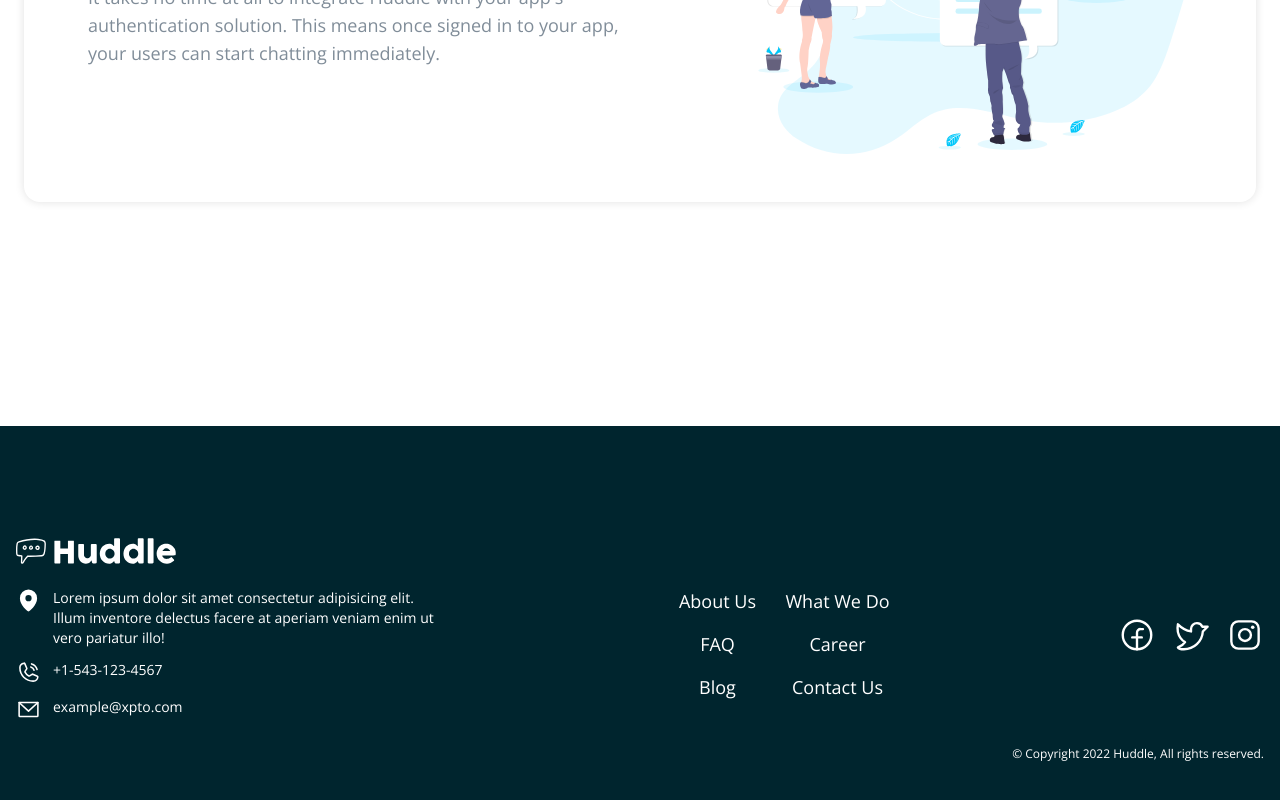
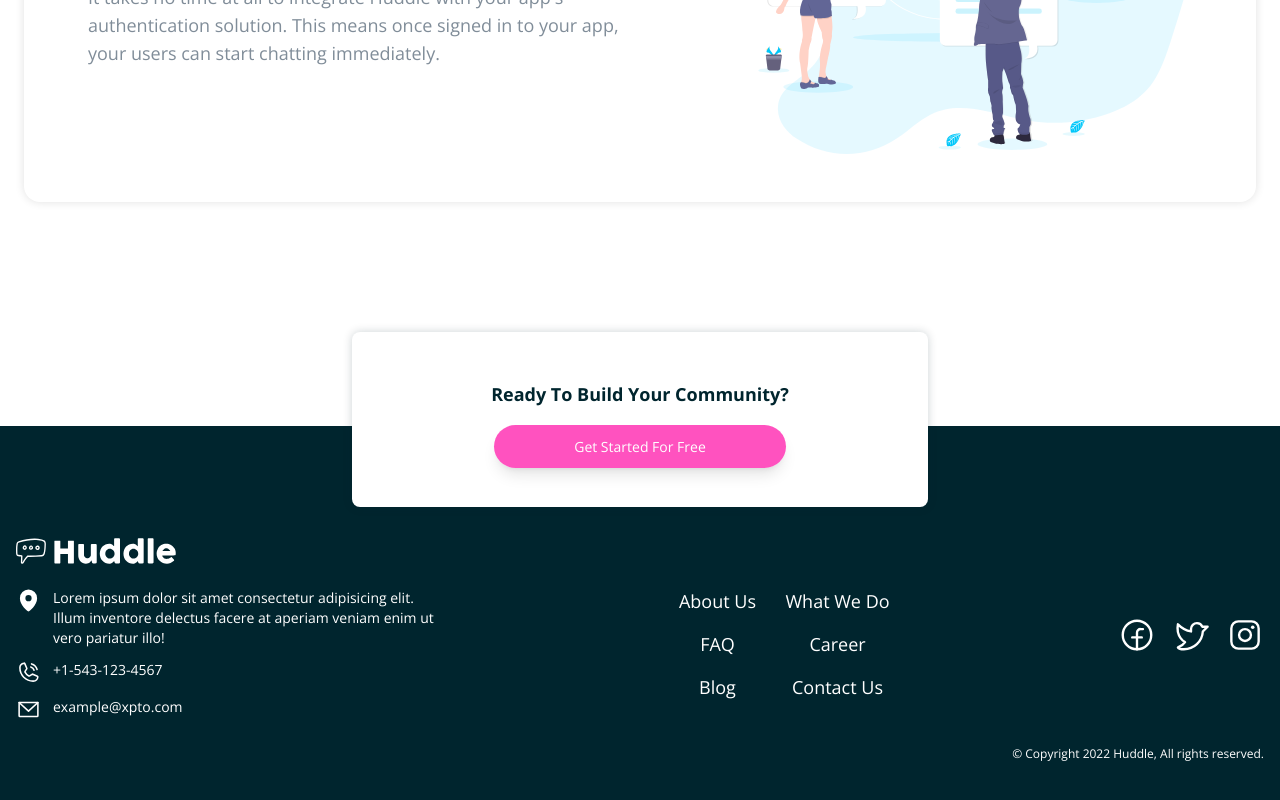
Before and after one commit to rafaelwillen/huddle-landing-page, a React (Vite) app: page / in a window 1280 px wide. Shown: the part 1928-2728 px from the top of the page. Built offline with nearby package versions, Linux system fonts and the light colour scheme.

Commit message:
Add the floating CTA card

```diff
--- /dev/null
+++ b/src/components/sections/FloatingCard.tsx
@@ -0,0 +1,19 @@
+const FloatingCard = () => {
+  return (
+    <div
+      className="capitalize text-center bg-white floating-card-shadow
+    rounded-lg absolute text-darkCyan py-12 -top-[15%] lg:-top-[25%]
+    left-1/2 w-11/12 max-w-xl -translate-x-1/2"
+    >
+      <p className="font-bold text-lg mb-6">Ready to build your community?</p>
+      <a
+        href="#"
+        className="bg-primary px-12 py-3 text-white text-sm rounded-full shadow-lg lg:px-20 "
+      >
+        Get Started For Free
+      </a>
+    </div>
+  );
+};
+
+export default FloatingCard;
--- a/src/components/sections/Footer.tsx
+++ b/src/components/sections/Footer.tsx
@@ -7,11 +7,13 @@ import {
   TwitterLogo,
 } from "phosphor-react";
 import logo from "../../assets/images/logo-white.svg";
+import FloatingCard from "./FloatingCard";
 
 const Footer = () => {
   return (
     <div className="bg-darkCyan">
-      <footer className="container mx-auto text-white mt-56 pt-28 pb-10 px-4">
+      <footer className="container mx-auto text-white mt-56 pt-28 pb-10 px-4 relative">
+        <FloatingCard />
         <img
           src={logo}
           alt="Huddle logo"
--- a/src/index.css
+++ b/src/index.css
@@ -16,3 +16,13 @@ body {
         box-shadow: 0px 0px 10px 0px #e1e1e1;
     }
 }
+
+.floating-card-shadow {
+    box-shadow: 0px 0px 20px 5px rgba(0, 37, 46, 0.2);
+}
+
+@media (min-width: 1024px) {
+    .floating-card-shadow {
+        box-shadow: 0px 0px 10px 0px rgba(0, 37, 46, 0.2);
+    }
+}
```
